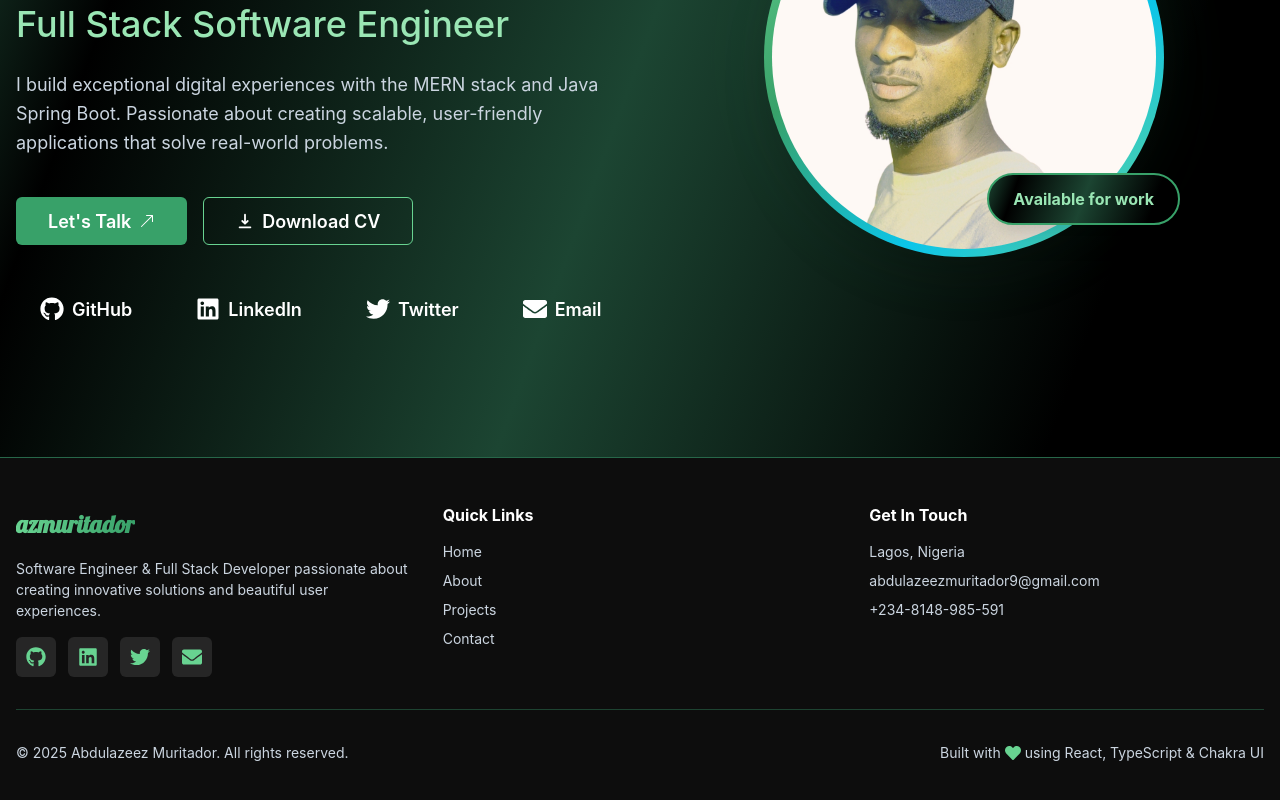
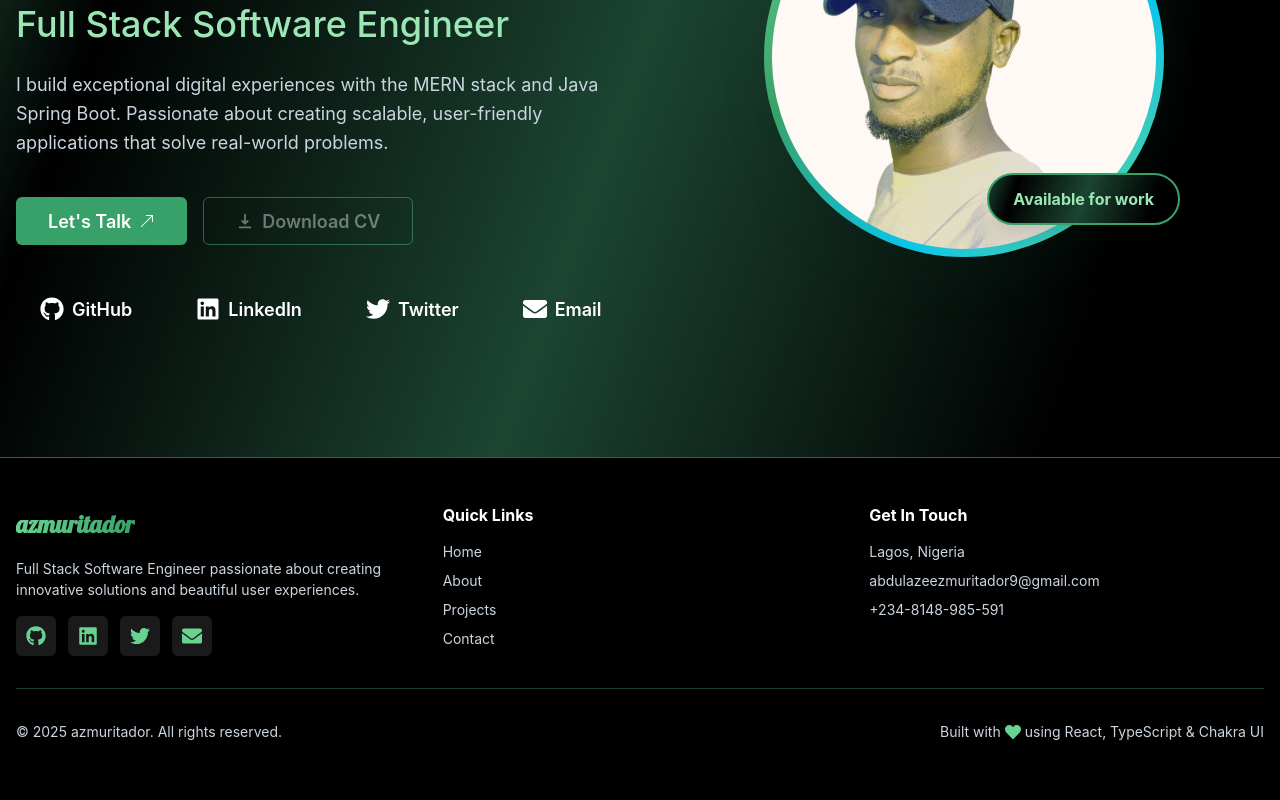
Before and after one commit to muritador5050/portfolio-website, a React (Vite) app: page / in a window 1280 px wide. Shown: the part 408-1208 px from the top of the page. Built offline with nearby package versions, Linux system fonts and the light colour scheme.

Commit message:
i give small padding to main page

```diff
--- a/src/App.tsx
+++ b/src/App.tsx
@@ -25,7 +25,6 @@ const ContactSection = lazy(() =>
 export const bgGradient =
   'linear(110deg, green.900 0%, black 15%, green.900 50%, black 85%)';
 
-// Reusable loading component
 const LoadingFallback = ({ text = 'Loading...' }: { text?: string }) => (
   <Flex justify='center' align='center' h='60vh' direction='column' gap={3}>
     <Spinner
--- a/src/components/Footer.tsx
+++ b/src/components/Footer.tsx
@@ -71,8 +71,8 @@ export const Footer: React.FC = () => {
               azmuritador
             </Text>
             <Text color='gray.300' fontSize='sm'>
-              Software Engineer & Full Stack Developer passionate about creating
-              innovative solutions and beautiful user experiences.
+              Full Stack Software Engineer passionate about creating innovative
+              solutions and beautiful user experiences.
             </Text>
             <HStack spacing='3'>
               {socialLinks.map((social, index) => (
@@ -166,7 +166,7 @@ export const Footer: React.FC = () => {
           spacing='4'
         >
           <Text fontSize='sm' color='gray.300'>
-            © {currentYear} Abdulazeez Muritador. All rights reserved.
+            © {currentYear} azmuritador. All rights reserved.
           </Text>
           <HStack spacing='1' fontSize='sm' color='gray.300'>
             <Text>Built with</Text>
--- a/src/components/HeroSection.tsx
+++ b/src/components/HeroSection.tsx
@@ -109,7 +109,9 @@ export const HeroSection: React.FC = () => {
                   color: 'white',
                 }}
                 transition='all 0.2s'
-                disabled
+                isDisabled={true}
+                pointerEvents='none'
+                opacity={0.4}
               >
                 Download CV
               </Button>
--- a/src/main.tsx
+++ b/src/main.tsx
@@ -1,11 +1,28 @@
 import { StrictMode } from 'react';
 import { createRoot } from 'react-dom/client';
 import App from './App.tsx';
-import { ChakraProvider } from '@chakra-ui/react';
+import { ChakraProvider, extendTheme } from '@chakra-ui/react';
+
+const theme = extendTheme({
+  styles: {
+    global: {
+      'html, body': {
+        margin: 0,
+        padding: 0,
+        bg: 'black',
+        minH: '100%',
+      },
+      '#root': {
+        minH: '100vh',
+        bg: 'black',
+      },
+    },
+  },
+});
 
 createRoot(document.getElementById('root')!).render(
   <StrictMode>
-    <ChakraProvider>
+    <ChakraProvider theme={theme}>
       <App />
     </ChakraProvider>
   </StrictMode>
```
